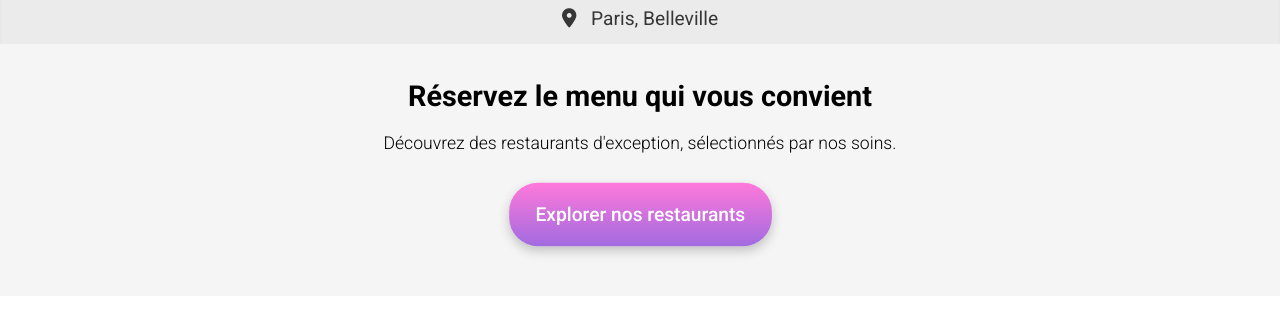
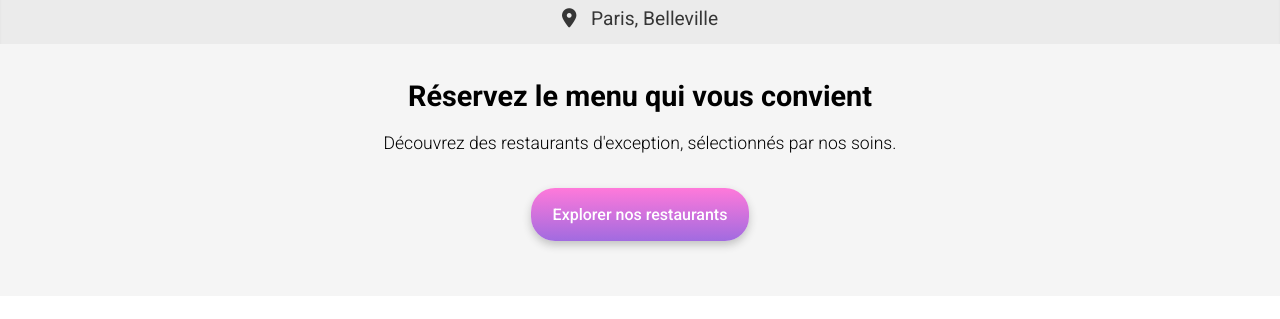
Before and after one commit to Av-code80/AGHASEMIAN-CSSAnimation-Restaurant, a plain HTML site: page index.html in a window 1280 px wide. Shown: the part 73-392 px from the top of the page. Drawn offline with Linux system fonts and the light colour scheme; a web font is replaced by a local one.

Commit message:
bouttons-css-sass

```diff
--- a/css/style.css
+++ b/css/style.css
@@ -191,6 +191,8 @@ body, ul {
     -webkit-box-shadow: 0 3px 8px #c2c2c2;
     box-shadow: 0 4px 9px #c2c2c2;
     transition: opacity 250ms;
+    transform: scale(1);
+
 }
 
 .btn:hover {
@@ -199,6 +201,8 @@ body, ul {
   background: linear-gradient(150deg, #ffa2e5, #ff66ff);
   -webkit-box-shadow: 0 3px 8px #a9a9a9;
   opacity: 1;
+  transform: scale(1.01);
+
 }
 
 
@@ -818,9 +822,9 @@ footer a i {
 /*--600-Button-opacity--*/
 
 .btn {
-  -ms-transform: scale(1.2);
-  -webkit-transform: scale(1.2);
-  transform: scale(1.2);
+  -ms-transform: scale(1);
+  -webkit-transform: scale(1);
+
 }
 
 
--- a/sass/components/_buttons.scss
+++ b/sass/components/_buttons.scss
@@ -1,4 +1,3 @@
-
 
 
 .btn{
@@ -18,8 +17,10 @@
     .btn:hover{
         background: linear-gradient(150deg, lighten($secondary-color, 20%), lighten($primary-color, 20%));
         @include shadow-box(darken($gray, 30%));
+        transform: scale(1.01);
+
     }
     @include breakpoints(tablet){
-        transform: scale(1.2);
+        transform: scale(1);
     }
 }
```
Also changed, not shown: dist/css/main.min.css, src/css/main.css.
